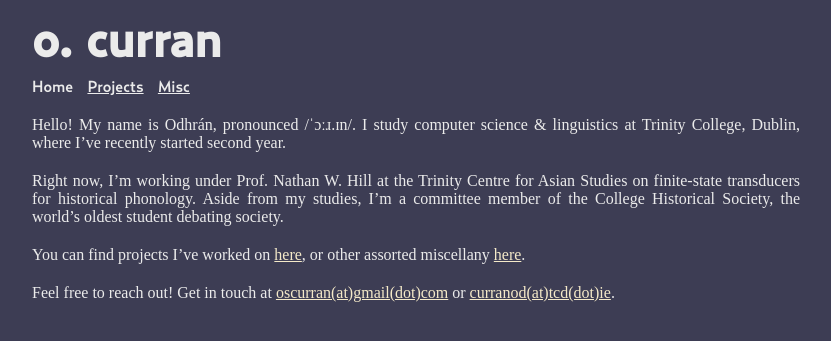
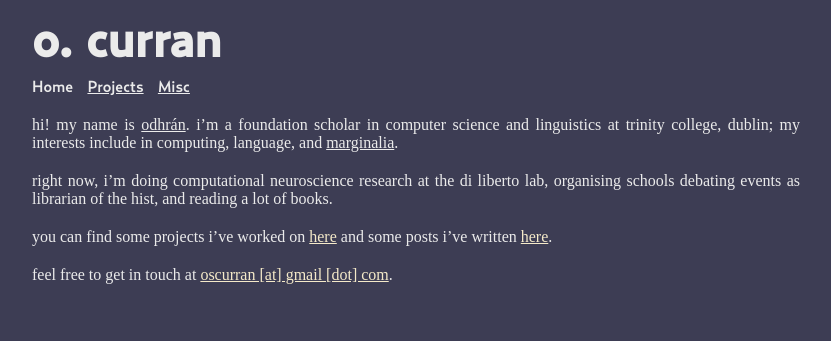
Before and after one commit to o-curran/o-curran.github.io, a Jekyll site: the page built from index.md, in a window 1280 px wide. Shown: the top 341 px of the page, without its empty margins (224-1055 px from the left). Built offline with Jekyll 4.4.1, drawn with Linux system fonts in a browser that asks for light colours; some web fonts are replaced.

Commit message:
updated bio &c.

```diff
--- a/index.md
+++ b/index.md
@@ -4,10 +4,64 @@ title: Home
 date: 09-2025
 ---
 
-Hello! My name is Odhrán, pronounced /ˈɔːɹ.ɪn/. I study computer science & linguistics at Trinity College, Dublin, where I've recently started second year.
+hi! my name is <span id="random-name" style="cursor:pointer; text-decoration:underline;"></span>. i'm a foundation scholar in computer science and linguistics at trinity college, dublin; my interests include in computing, language, and <span id="random-entry" style="cursor:pointer; text-decoration:underline;">...</span>.
 
-Right now, I'm working under Prof. Nathan W. Hill at the Trinity Centre for Asian Studies on finite-state transducers for historical phonology. Aside from my studies, I'm a committee member of the College Historical Society, the world's oldest student debating society.
+right now, i'm doing computational neuroscience research at the di liberto lab, organising schools debating events as librarian of the hist, and reading a lot of books.
 
-You can find projects I've worked on [here](projects.html), or other assorted miscellany [here](misc.html).
+you can find some projects i've worked on [here](projects.html) and some posts i've written [here](misc.html).
 
-Feel free to reach out! Get in touch at [oscurran(at)gmail(dot)com](mailto:oscurran@gmail.com) or [curranod(at)tcd(dot)ie](mailto:curranod@tcd.ie).
+feel free to get in touch at [oscurran [at] gmail [dot] com](mailto:oscurran@gmail.com).
+
+<script>
+  const names = [
+    "odhrán",
+    "/ˈɔːɹ.ɪn/",
+    "/ˈɔːɹ.aːn/",
+    "/ˈoːɾˠ.aːnˠ/"
+  ];
+
+  let currentNameIndex = 0;
+  const nameElement = document.getElementById('random-name');
+
+  const setName = () => {
+    if (nameElement) nameElement.textContent = names[currentNameIndex];
+  };
+
+  document.addEventListener('DOMContentLoaded', setName);
+
+  if (nameElement) {
+    nameElement.addEventListener('click', () => {
+      currentNameIndex = (currentNameIndex + 1) % names.length;
+      setName();
+    });
+  }
+
+  const entries = [
+    "cognition",
+	"public policy",
+	"philosophy",
+	"rhetoric",
+	"mathematics",
+	"poetry",
+	"public transit",
+	"cities",
+	"speculative fiction",
+	"marginalia",
+	"second-hand bookshops",
+	"library stamps",
+	"abandoned websites",
+	"overheard conversations",
+	"edge cases",
+	"pointed questions",
+  ];
+
+  const randomEntry = () => entries[Math.floor(Math.random() * entries.length)];
+  const element = document.getElementById('random-entry');
+
+  const setEntry = () => {
+    if (element) element.textContent = randomEntry();
+  };
+
+  document.addEventListener('DOMContentLoaded', setEntry);
+  if (element) element.addEventListener('click', setEntry);
+</script>
```
Also changed, not shown: 1 other file.
